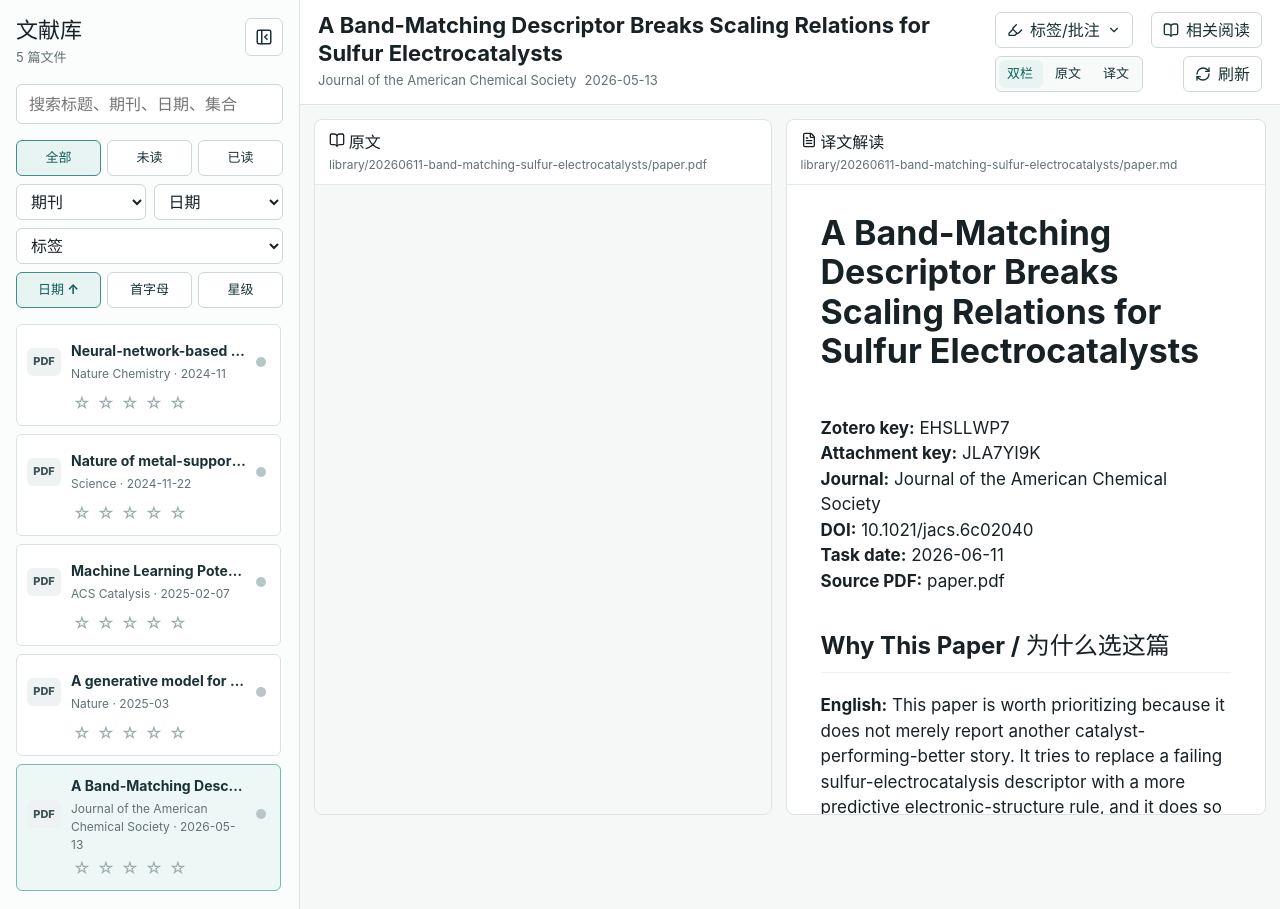
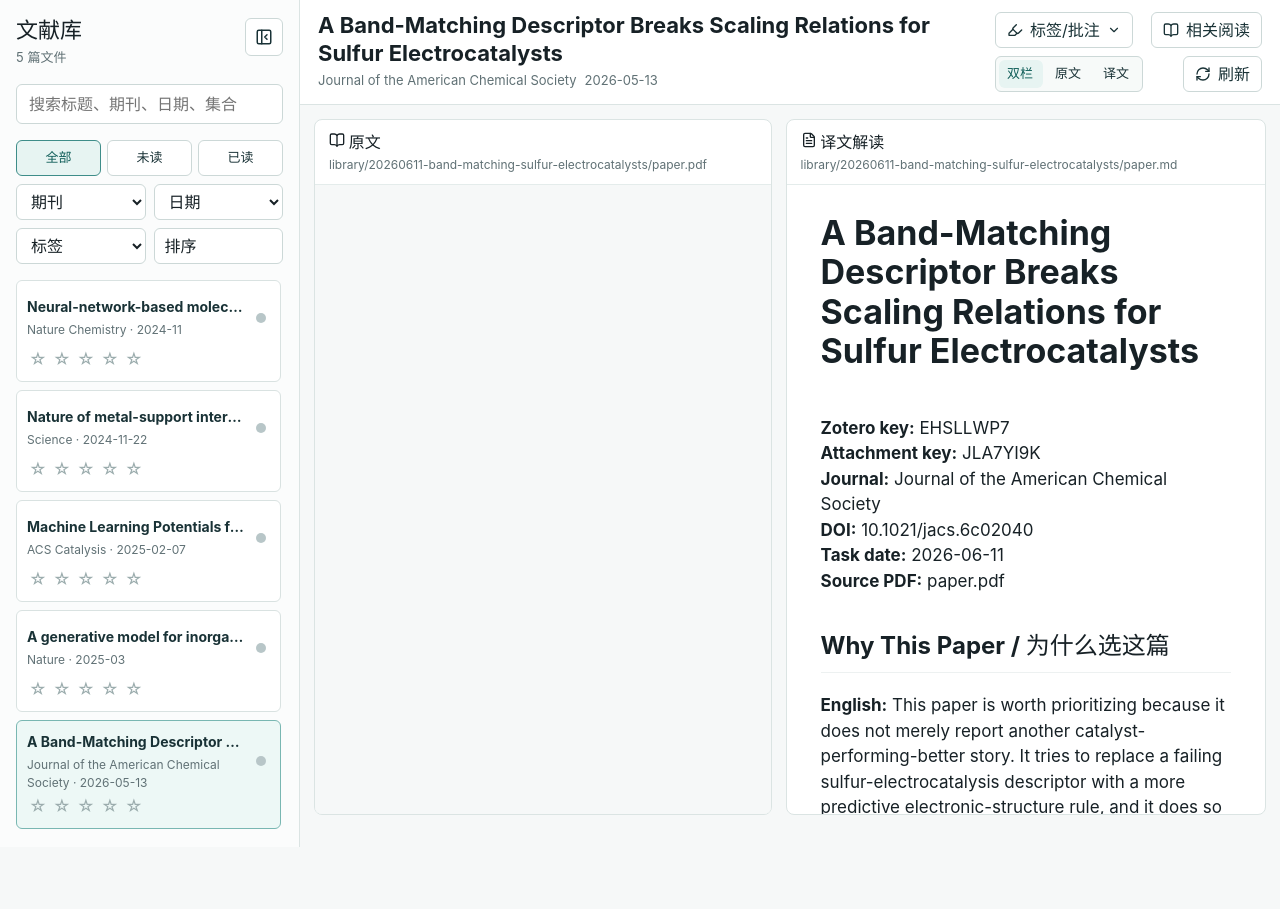
Before and after one commit to lipengchem/paper-reader, a React (Vite) app: page / in a window 1280 px wide. After the commit the page ends 847 px from the top, so only its background shows below. Built offline with nearby package versions, Linux system fonts and the light colour scheme.

Commit message:
Refine library filters

```diff
--- a/src/App.tsx
+++ b/src/App.tsx
@@ -107,6 +107,7 @@ export default function App() {
   const [noteDraft, setNoteDraft] = useState("");
   const [tagDraft, setTagDraft] = useState("");
   const [metaOpen, setMetaOpen] = useState(false);
+  const [sortOpen, setSortOpen] = useState(false);
   const [sidebarOpen, setSidebarOpen] = useState(true);
   const [error, setError] = useState("");
 
@@ -291,6 +292,7 @@ export default function App() {
                 ))}
               </select>
             </div>
+            <div className="filter-row">
               <select className="select" value={tagFilter} onChange={(event) => setTagFilter(event.target.value)}>
                 <option value="all">标签</option>
                 {tags.map((tag) => (
@@ -299,7 +301,12 @@ export default function App() {
                   </option>
                 ))}
               </select>
-            <div className="sort-row" aria-label="排序">
+              <div className="sort-menu">
+                <button className={sortOpen ? "select sort-trigger active" : "select sort-trigger"} onClick={() => setSortOpen((open) => !open)}>
+                  排序
+                </button>
+                {sortOpen && (
+                  <div className="sort-popover">
                     {[
                       ["date", "日期"],
                       ["title", "首字母"],
@@ -315,6 +322,9 @@ export default function App() {
                       </button>
                     ))}
                   </div>
+                )}
+              </div>
+            </div>
           </div>
 
           <div className="paper-list">
@@ -327,7 +337,6 @@ export default function App() {
                   className={`paper-item ${paper.slug === activeSlug ? "active" : ""}`}
                 >
                   <button className="paper-select" onClick={() => setActiveSlug(paper.slug)}>
-                    <span className="pdf-badge">PDF</span>
                     <span>
                       <strong>{paper.title}</strong>
                       <small>{paper.journal || "Unknown journal"} · {paper.date}</small>
--- a/src/style.css
+++ b/src/style.css
@@ -127,22 +127,66 @@ button:disabled {
   padding: 0 10px;
 }
 
-.segmented,
-.sort-row {
+.segmented {
   display: grid;
   grid-template-columns: repeat(3, minmax(0, 1fr));
   gap: 6px;
 }
 
-.segmented button,
-.sort-row button {
+.segmented button {
   padding: 0 6px;
   font-size: 13px;
 }
 
 .segmented button.active,
-.sort-row button.active,
 .toolbar button.active {
+  border-color: #3e8d89;
+  background: #e7f4f2;
+  color: #0f5d58;
+  font-weight: 700;
+}
+
+.sort-menu {
+  position: relative;
+  min-width: 0;
+}
+
+.sort-trigger {
+  display: block;
+  min-height: 36px;
+  padding: 0 10px;
+  text-align: left;
+}
+
+.sort-trigger.active {
+  border-color: #3e8d89;
+  background: #e7f4f2;
+  color: #0f5d58;
+  font-weight: 700;
+}
+
+.sort-popover {
+  position: absolute;
+  z-index: 25;
+  top: calc(100% + 6px);
+  right: 0;
+  display: grid;
+  width: 150px;
+  gap: 6px;
+  border: 1px solid #cbdad8;
+  border-radius: 8px;
+  background: #ffffff;
+  box-shadow: 0 12px 28px rgba(19, 43, 45, 0.14);
+  padding: 8px;
+}
+
+.sort-popover button {
+  min-height: 32px;
+  padding: 0 9px;
+  text-align: left;
+}
+
+.sort-popover button.active {
   border-color: #3e8d89;
   background: #e7f4f2;
   color: #0f5d58;
@@ -174,7 +218,7 @@ button:disabled {
 
 .paper-select {
   display: grid;
-  grid-template-columns: 34px minmax(0, 1fr) 14px;
+  grid-template-columns: minmax(0, 1fr) 14px;
   align-items: center;
   gap: 10px;
   width: 100%;
@@ -187,6 +231,10 @@ button:disabled {
 
 .paper-select:hover {
   border-color: transparent;
+}
+
+.paper-select > span {
+  min-width: 0;
 }
 
 .paper-item strong,
@@ -211,7 +259,6 @@ button:disabled {
 .rating-row {
   display: flex;
   gap: 2px;
-  margin-left: 44px;
   margin-top: 4px;
 }
 
@@ -237,7 +284,6 @@ button:disabled {
   display: flex;
   flex-wrap: wrap;
   gap: 4px;
-  margin-left: 44px;
   margin-top: 4px;
 }
 
@@ -249,17 +295,6 @@ button:disabled {
   font-size: 11px;
   line-height: 1.5;
   padding: 0 7px;
-}
-
-.pdf-badge {
-  display: inline-grid;
-  place-items: center;
-  height: 28px;
-  border-radius: 6px;
-  background: #eef2f2;
-  color: #3e5357;
-  font-size: 11px;
-  font-weight: 800;
 }
 
 .status-dot {
```
Lines whose indentation alone changed are shown as unchanged.
